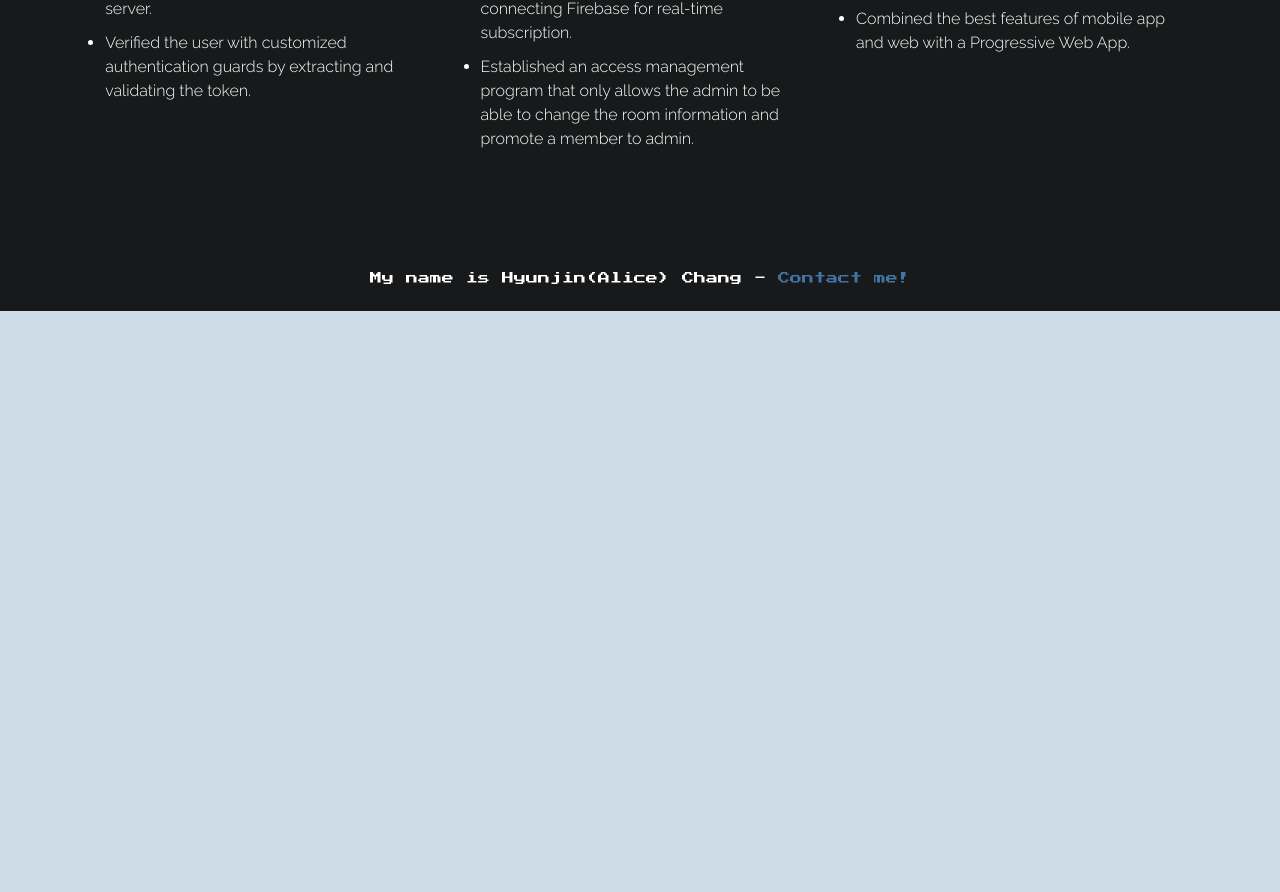
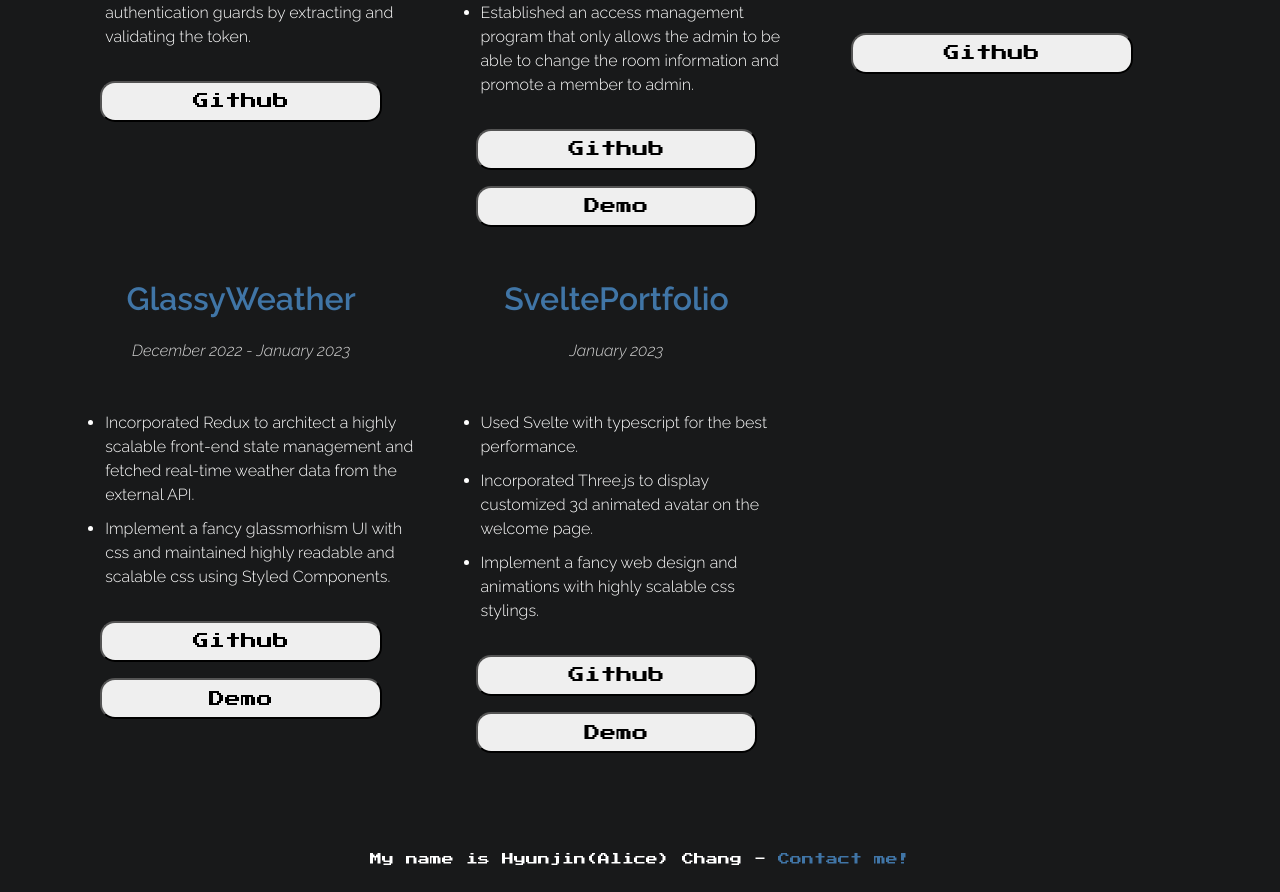
Before and after one commit to chj2788/svelte-portfolio, a SvelteKit app: page /projects in a window 1280 px wide. Shown: the part 519-1411 px from the top of the page. Before the commit the page ends 830 px from the top, so only its background shows below. Built offline with nearby package versions, Linux system fonts and the light colour scheme.

Commit message:
add buttons to see github pages and demos and more projects

```diff
--- a/src/routes/projects/+page.svelte
+++ b/src/routes/projects/+page.svelte
@@ -17,6 +17,9 @@
 				<li>Maintained the seamless user experience by issuing access/refresh tokens and used JWT for authentication to securely transmit information between client and server.</li>
 				<li>Verified the user with customized authentication guards by extracting and validating the token.</li>
 			</ul>
+			<div class="button-wrapper">
+				<button on:click|preventDefault={()=>window.open("https://github.com/chj2788/fashionAvenue", '_blank')}>Github</button>
+			</div>
 		</div>
 		<div class="description">
 			<h1>MyChat</h1>
@@ -26,6 +29,10 @@
 				<li>Prevented anonymous users from gaining inappropriate access utilizing Facebook and Google authentication(OAuth) while connecting Firebase for real-time subscription.</li>
 				<li>Established an access management program that only allows the admin to be able to change the room information and promote a member to admin.</li>
 			</ul>
+			<div class="button-wrapper">
+				<button on:click|preventDefault={()=>window.open("https://github.com/chj2788/mychat", '_blank')}>Github</button>
+				<button on:click|preventDefault={()=>window.open("https://chat-web-app-49b27.web.app/", '_blank')}>Demo</button>
+			</div>
 		</div>
 		<div class="description">
 			<h1>SearchMovies</h1>
@@ -36,6 +43,36 @@
 				<li>Enhanced the user experience by storing a starred movies list in a local storage.</li>
 				<li>Combined the best features of mobile app and web with a Progressive Web App.</li>
 			</ul>
+			<div class="button-wrapper">
+				<button on:click|preventDefault={()=>window.open("https://github.com/chj2788/searchMovies", '_blank')}>Github</button>
+			</div>
+		</div>
+	</div>
+	<div class="projects-list">
+		<div class="description">
+			<h1>GlassyWeather</h1>
+			<p>December 2022 - January 2023</p>
+			<ul>
+				<li>Incorporated Redux to architect a highly scalable front-end state management and fetched real-time weather data from the external API.</li>
+				<li>Implement a fancy glassmorhism UI with css and maintained highly readable and scalable css using Styled Components.</li>
+			</ul>
+			<div class="button-wrapper">
+				<button on:click|preventDefault={()=>window.open("https://github.com/chj2788/glassyweather", '_blank')}>Github</button>
+				<button on:click|preventDefault={()=>window.open("https://chj2788.github.io/glassyweather/", '_blank')}>Demo</button>
+			</div>
+		</div>
+		<div class="description">
+			<h1>SveltePortfolio</h1>
+			<p>January 2023</p>
+			<ul>
+				<li>Used Svelte with typescript for the best performance.</li>
+				<li>Incorporated Three.js to display customized 3d animated avatar on the welcome page.</li>
+				<li>Implement a fancy web design and animations with highly scalable css stylings.</li>
+			</ul>
+			<div class="button-wrapper">
+				<button on:click|preventDefault={()=>window.open("https://github.com/chj2788/svelte-portfolio", '_blank')}>Github</button>
+				<button on:click|preventDefault={()=>window.location.href="/"}>Demo</button>
+			</div>
 		</div>
 	</div>
 </div>
@@ -57,7 +94,7 @@
 		display: flex;
 		flex-direction: column;
 		width:94%;
-		margin: 5% 3%;
+		margin: 2% 3%;
 	}
 
 	.description {
@@ -65,6 +102,25 @@
 		color: lightgrey;
 		width: 30%;
 		margin: 0 1%;
+	}
+
+	.button-wrapper {
+		display: flex;
+		flex-direction: column;
+		align-items: center;
+		row-gap: 1em;
+		margin: 2em 0;
+		font-family: 'Press Start 2P', cursive;
+	}
+
+	button {
+		padding: 3% 5%;
+		border-radius: 15px;
+		width: 80%;
+	}
+
+	button:hover {
+		background-color: var(--color-theme-1);
 	}
 
 	.description p {
@@ -78,6 +134,7 @@
 	h1 {
 		font-weight: bold;
 		color: var(--color-theme-1);
+		font-size: 2em
 	}
 
 	li {
```
